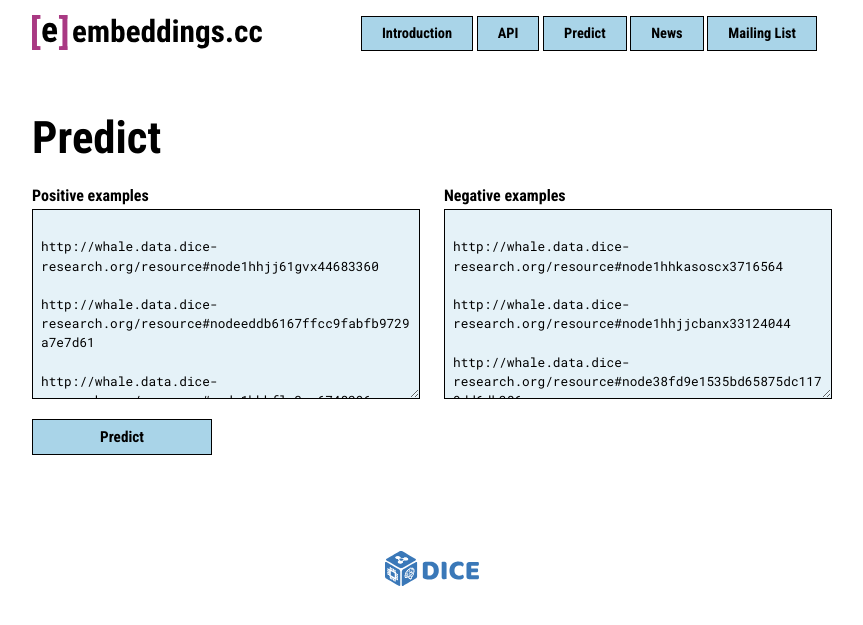
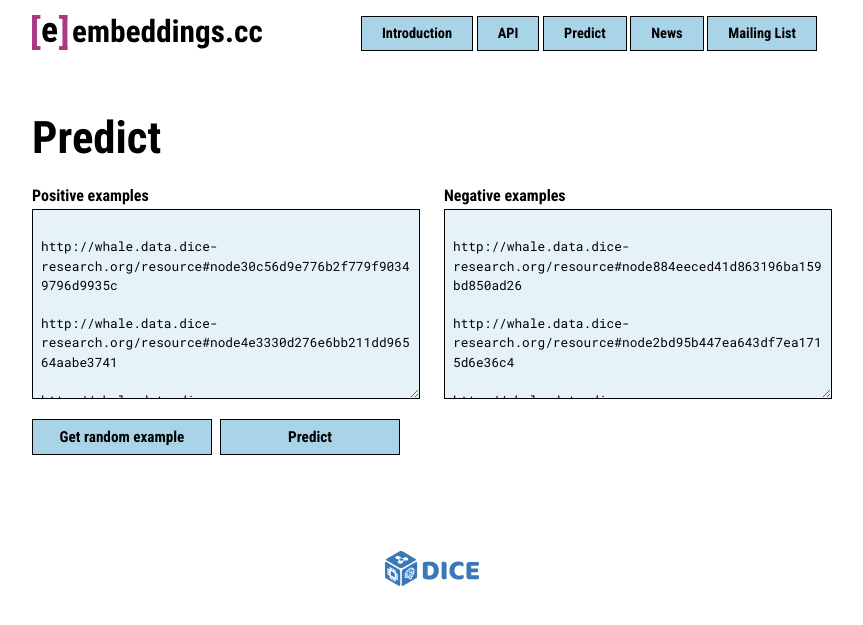
Before and after one commit to dice-group/embeddings.cc, a Flask app: template webservice_public/templates/predict.htm in a window 1280 px wide. Shown: the top 625 px of the page, without its empty margins (208-1071 px from the left). Run offline with Flask 2, Linux system fonts and the light colour scheme; the template is opened without the code that fills it, so the values that code supplies are empty.

Commit message:
new model, examples

```diff
--- a/webservice_public/__init__.py
+++ b/webservice_public/__init__.py
@@ -364,6 +364,36 @@ def create_app(test_config=None):
         log()
         return render_template('predict.htm', page_title='Predict')
 
+    @app.route('/class-examples', methods=['GET'])
+    def class_examples():
+        try:
+            response = httpx.get(
+                'http://131.234.29.20:8000/class-examples',
+                timeout=60,
+            )
+            response.raise_for_status()
+        except httpx.HTTPStatusError as e:
+            try:
+                detail = e.response.json()
+            except ValueError:
+                detail = e.response.text
+
+            if isinstance(detail, dict) and 'detail' in detail:
+                detail = detail['detail']
+
+            return jsonify({
+                'error': 'Example service returned an error.',
+                'status_code': e.response.status_code,
+                'detail': detail,
+            }), 502
+        except httpx.RequestError as e:
+            return jsonify({
+                'error': 'Example service unavailable.',
+                'detail': str(e),
+            }), 502
+
+        return jsonify(response.json())
+
     @app.route('/news', methods=['GET'])
     def news():
         log()
--- a/webservice_public/static/embeddings_cc.css
+++ b/webservice_public/static/embeddings_cc.css
@@ -275,7 +275,13 @@ textarea.predict-input {
     min-height: 190px;
 }
 
-#predict-btn:disabled {
+.predict-actions {
+    display: flex;
+    gap: 8px;
+}
+
+#predict-btn:disabled,
+#random-example-btn:disabled {
     cursor: wait;
     opacity: .7;
 }
--- a/webservice_public/static/scripts/predict.js
+++ b/webservice_public/static/scripts/predict.js
@@ -1,9 +1,14 @@
 const PREDICT_ENDPOINT = "/predict";
+const CLASS_EXAMPLES_ENDPOINT = "/class-examples";
+
+function stripQuotes(value) {
+  return String(value).trim().replace(/^["']|["']$/g, "");
+}
 
 function parseUriList(value) {
   return value
     .split(/\r?\n/)
-    .map((item) => item.trim().replace(/^["']|["']$/g, ""))
+    .map(stripQuotes)
     .filter(Boolean);
 }
 
@@ -59,10 +64,53 @@ async function readResponseBody(response) {
   }
 }
 
+document.getElementById("random-example-btn").addEventListener("click", async () => {
+  const randomButton = document.getElementById("random-example-btn");
+  const predictButton = document.getElementById("predict-btn");
+  const positiveExamples = document.getElementById("positive-examples");
+  const negativeExamples = document.getElementById("negative-examples");
+  const errorMessage = document.getElementById("predict-error-message");
+  const resultContainer = document.getElementById("predict-result-container");
+  const expression = document.getElementById("predict-expression");
+  const rawOutput = document.getElementById("predict-raw-output");
+  const parsesAsDl = document.getElementById("predict-parses-as-dl");
+  const usedFallback = document.getElementById("predict-used-fallback");
+  const originalText = randomButton.textContent;
+
+  errorMessage.textContent = "";
+  randomButton.textContent = "Loading...";
+  randomButton.disabled = true;
+  predictButton.disabled = true;
+
+  try {
+    const response = await fetch(CLASS_EXAMPLES_ENDPOINT);
+    const data = await readResponseBody(response);
+
+    if (!response.ok) {
+      throw new Error(data.detail ? renderValue(data.detail) : renderError(data, response.status));
+    }
+
+    positiveExamples.value = (data.positive_uris || []).map(stripQuotes).join("\n");
+    negativeExamples.value = (data.negative_uris || []).map(stripQuotes).join("\n");
+    expression.textContent = renderValue(data.expression);
+    rawOutput.textContent = "";
+    parsesAsDl.textContent = "";
+    usedFallback.textContent = "";
+    resultContainer.style.display = "block";
+  } catch (error) {
+    errorMessage.textContent = error.message || "Could not get a random example.";
+  } finally {
+    randomButton.textContent = originalText;
+    randomButton.disabled = false;
+    predictButton.disabled = false;
+  }
+});
+
 document.getElementById("predict-form").addEventListener("submit", async (event) => {
   event.preventDefault();
 
   const button = document.getElementById("predict-btn");
+  const randomButton = document.getElementById("random-example-btn");
   const errorMessage = document.getElementById("predict-error-message");
   const resultContainer = document.getElementById("predict-result-container");
   const expression = document.getElementById("predict-expression");
@@ -79,6 +127,7 @@ document.getElementById("predict-form").addEventListener("submit", async (event)
   resultContainer.style.display = "none";
   button.textContent = "Loading...";
   button.disabled = true;
+  randomButton.disabled = true;
 
   const payload = {
     positive_uris: parseUriList(document.getElementById("positive-examples").value),
@@ -110,5 +159,6 @@ document.getElementById("predict-form").addEventListener("submit", async (event)
   } finally {
     button.textContent = origText;
     button.disabled = false;
+    randomButton.disabled = false;
   }
 });
--- a/webservice_public/templates/predict.htm
+++ b/webservice_public/templates/predict.htm
@@ -18,11 +18,11 @@
                     Positive examples
                     <textarea id="positive-examples" class="predict-input" spellcheck="false" autocorrect="off"
                         autocomplete="off" autocapitalize="off">
-                            http://whale.data.dice-research.org/resource#node1hhjj61gvx44683360
-                            http://whale.data.dice-research.org/resource#nodeeddb6167ffcc9fabfb9729a7e7d61
-                            http://whale.data.dice-research.org/resource#node1hhkflq3rx6748296
-                            http://whale.data.dice-research.org/resource#node1hhkf3390x14039410
-                            http://whale.data.dice-research.org/resource#node1hhjldi9ex32333187
+                            http://whale.data.dice-research.org/resource#node30c56d9e776b2f779f90349796d9935c
+                            http://whale.data.dice-research.org/resource#node4e3330d276e6bb211dd96564aabe3741
+                            http://whale.data.dice-research.org/resource#node5712dccd90d6232eebc534d47d6119e
+                            http://whale.data.dice-research.org/resource#nodecfbcd277f434d51173d28f6c91343cf
+                            http://whale.data.dice-research.org/resource#node913cf0aad98478c76ed623661d6e8d
                     </textarea>
                 </label>
 
@@ -30,16 +30,19 @@
                     Negative examples
                     <textarea id="negative-examples" class="predict-input" spellcheck="false" autocorrect="off"
                         autocomplete="off" autocapitalize="off">
-                            http://whale.data.dice-research.org/resource#node1hhkasoscx3716564
-                            http://whale.data.dice-research.org/resource#node1hhjjcbanx33124044
-                            http://whale.data.dice-research.org/resource#node38fd9e1535bd65875dc1179dd6db386
-                            http://whale.data.dice-research.org/resource#genid2dc200ecb7748f41dca2f81c5f1cd7ee2a2dN65743
-                            http://whale.data.dice-research.org/resource#node1hhk2c0mhx10098747
+                            http://whale.data.dice-research.org/resource#node884eeced41d863196ba159bd850ad26
+                            http://whale.data.dice-research.org/resource#node2bd95b447ea643df7ea1715d6e36c4
+                            http://whale.data.dice-research.org/resource#nodebdeed23f5a4f508c1528729ea6fa66cb
+                            http://whale.data.dice-research.org/resource#node99267a1654a59ce4c6321d39b9e8808c
+                            http://whale.data.dice-research.org/resource#nodeac7d8baf5b4af9822430885c49b4836
                     </textarea>
                 </label>
             </div>
 
-            <button id="predict-btn" type="submit">Predict</button>
+            <div class="predict-actions">
+                <button id="random-example-btn" type="button">Get random example</button>
+                <button id="predict-btn" type="submit">Predict</button>
+            </div>
         </form>
 
         <div id="predict-error-message"></div>
@@ -68,7 +71,7 @@
 
     </div>
     {% include 'footer.html' %}
-    <script src="/static/scripts/predict.js?v=2"></script>
+    <script src="/static/scripts/predict.js?v=3"></script>
 </body>
 
 </html>
```
